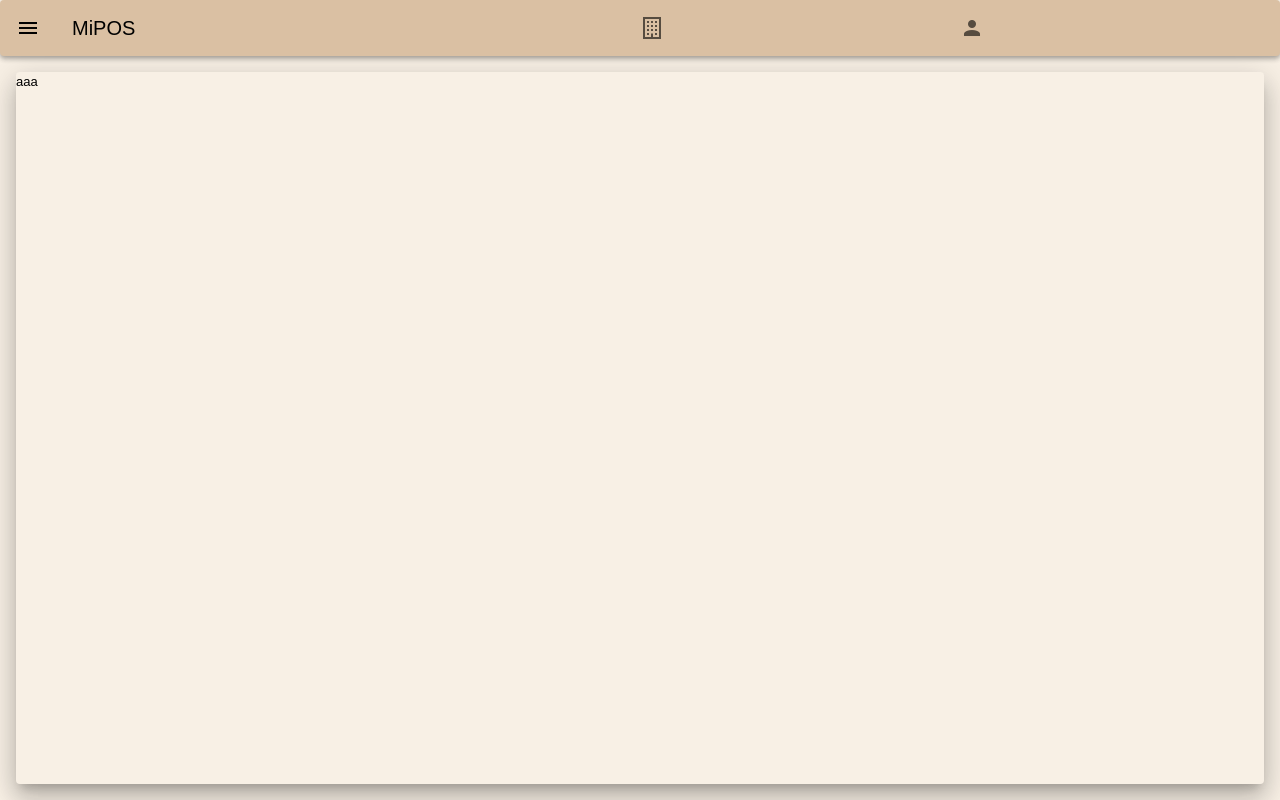
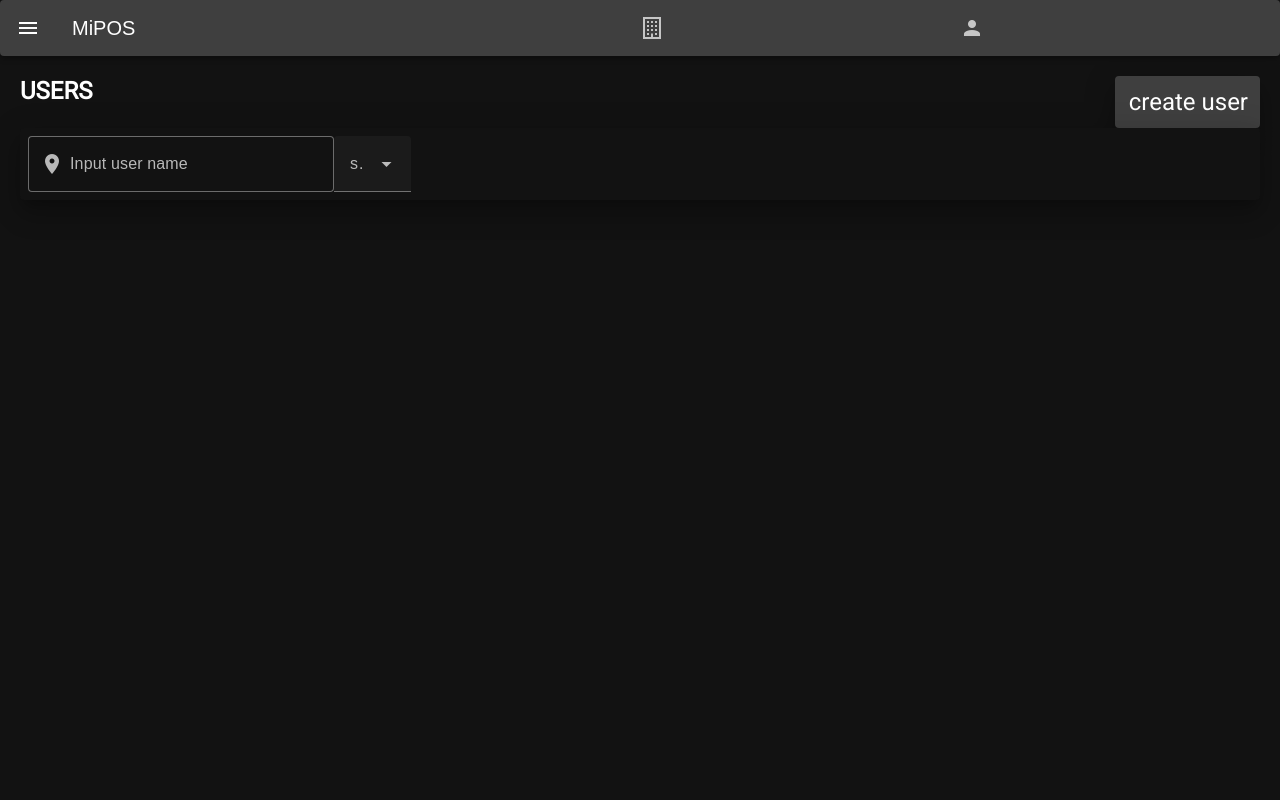
Before and after one commit to omocchin/mopos-front, a Nuxt app: page /management/users in a window 1280 px wide. Built offline with nearby package versions, Linux system fonts and the light colour scheme.

Commit message:
for now commit

```diff
--- a/pages/management/users/index.vue
+++ b/pages/management/users/index.vue
@@ -1,14 +1,57 @@
 <template>
-  <div class="pa-4 h-100">
-    <base-card class="h-100">
-      <p>aaa</p>
-    </base-card>
+  <div class="pa-5 h-100">
+    <div class="d-flex justify-space-between">
+      <p class="font-weight-bold text-h5">USERS</p>
+      <base-button
+        class="text-h5"
+        height="100%"
+        mode="action"
+        color="secondary"
+      >create user</base-button>
+    </div>
+    <div>
+      <base-card
+        :width="'100%'"
+        :class="'pa-2'"
+      >
+        <div class="d-flex flex-row w-100">
+          <div class="w-25">
+            <v-text-field
+              label="Input user name"
+              prepend-inner-icon="mdi-map-marker"
+              variant="outlined"
+              :hide-details="true"
+            ></v-text-field>
+          </div>
+          <div class="w-25">
+            <v-select
+              class="w-25"
+              label="status"
+              :hide-details="true"
+            ></v-select>
+          </div>
+          <div class="w-25">
+            <base-button
+            >search</base-button>
+          </div>
+        </div>
+      </base-card>
+    </div>
   </div>
 </template>
 
 <script setup lang="ts">
 import BaseCard from '~/components/ui/BaseCard.vue'
+import BaseButton from '~/components/ui/BaseButton.vue';
+import { useTheme } from 'vuetify'
+
+const theme = useTheme()
+
 definePageMeta({
   layout: 'management'
 })
+
+onMounted(() => {
+  theme.global.name.value = 'myCustomDarkTheme'
+})
 </script>
```
